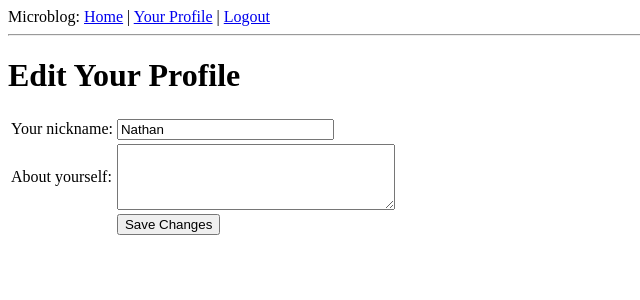
After one commit to ez-tutorials/FlaskMega, a Flask app: page /edit in a window 1280 px wide. The commit adds this page. Shown: the top 300 px of the page, without its empty margins (0-640 px from the left). Run offline with Flask 2, Linux system fonts and the light colour scheme; a user stored in the database is signed in; data comes from the database, SQL or seed files in the repository; both versions use the stored data as it was after the commit; some libraries are stand-ins or nearby versions.

Commit message:
Finished Tutorial VI

```diff
--- a/microblog/app/forms.py
+++ b/microblog/app/forms.py
@@ -4,11 +4,15 @@ from flask_wtf import Form
 "flask_wtf.Form" has been renamed to "FlaskForm" and will be removed in 1.0.
 """
 from flask_wtf import FlaskForm as Form
-from wtforms import StringField, BooleanField
-from wtforms.validators import DataRequired
+from wtforms import StringField, BooleanField, TextAreaField
+from wtforms.validators import DataRequired, Length
 """
 The DataRequired import is a validator, a function that can be attached to a field to perform validation on the data submitted by the user. The DataRequired validator simply checks that the field is not submitted empty.
 """
 class LoginForm(Form):
     openid = StringField('openid', validators=[DataRequired()])
     remember_me = BooleanField('remember_me', default=False)
+
+class EditForm(Form):
+    nickname = StringField('nickname', validators=[DataRequired()])
+    about_me = TextAreaField('about_me', validators=[Length(min=0, max=140)])
--- a/microblog/app/models.py
+++ b/microblog/app/models.py
@@ -1,4 +1,5 @@
 from app import db
+from hashlib import md5
 
 """
 Relational databases are good at storing relations between data items. Consider the case of a user writing a blog post. The user will have a record in the users table, and the post will have a record in the posts table. The most efficient way to record who wrote a given post is to link the two related records.
@@ -19,6 +20,15 @@ class User(db.Model):
     email = db.Column(db.String(120), index=True, unique=True)
     posts = db.relationship("Post", backref='author', lazy='dynamic')
 
+    """
+    Every time we modify the database we have to generate a new migration. Remember that in the database chapter we went through the pain of setting up a database migration system. We can see the fruits of that effort now. To add these two new fields to our database we just do this:
+    $ ./db_migrate.py
+
+    PS: close SQLit client before run the above command
+    """
+    about_me = db.Column(db.String(140))
+    last_seen = db.Column(db.DateTime)
+
     @property
     def is_authenticated(self):
         return True
@@ -36,6 +46,21 @@ class User(db.Model):
             return unicode(self.id)
         except NameError:
             return str(self.id)
+
+    def avatar(self, size):
+        """
+        The avatar method of User returns the URL of the user's avatar image, scaled to the requested size in pixels.
+
+        Turns out with the Gravatar service this is really easy to do. You just need to create an md5 hash of the user email and then incorporate it into the specially crafted URL that you see above. After the md5 of the email you can provide a number of options to customize the avatar. The d=mm determines what placeholder image is returned when a user does not have an Gravatar account. The mm option returns the "mystery man" image, a gray silhouette of a person. The s=N option requests the avatar scaled to the given size in pixels.
+
+        The nice thing about making the User class responsible for returning avatars is that if some day we decide Gravatar avatars are not what we want, we just rewrite the avatar method to return different URLs (even ones that points to our own web server, if we decide we want to host our own avatars), and all our templates will start showing the new avatars automatically.
+        """
+        email = self.email
+        # https: // en.gravatar.com / userimage / 76305420 / e795a415c4e6e3415c961787136428ef.jpg?size = 200
+        # this line is to replace zhouen.nathan@yahoo.com with nathanzhou@qq.com so that Gravatar can work for this email address
+        if email == "zhouen.nathan@yahoo.com":
+            email = "nathanzhou@qq.com"
+        return 'http://www.gravatar.com/avatar/%s?d=mm&s=%d' % (md5(email.encode('utf-8')).hexdigest(), size)
 
     def __repr__(self):
         """
--- a/microblog/app/templates/base.html
+++ b/microblog/app/templates/base.html
@@ -14,6 +14,7 @@ Blocks are given a unique name, and their content can be replaced or enhanced in
     <div>Microblog:
         <a href="{{ url_for('index') }}">Home</a>
         {% if g.user.is_authenticated %}
+        | <a href="{{ url_for('user', nickname=g.user.nickname) }}">Your Profile</a>
         | <a href="{{ url_for('logout') }}">Logout</a>
         {% endif %}
     </div>
--- /dev/null
+++ b/microblog/app/templates/edit.html
@@ -0,0 +1,23 @@
+<!-- extend base layout -->
+{% extends "base.html" %}
+
+{% block content %}
+    <h1>Edit Your Profile</h1>
+    <form action="" method="post" name="edit">
+        {{form.hidden_tag()}}
+        <table>
+            <tr>
+                <td>Your nickname:</td>
+                <td>{{ form.nickname(size=24) }}</td>
+            </tr>
+            <tr>
+                <td>About yourself:</td>
+                <td>{{ form.about_me(cols=32, rows=4) }}</td>
+            </tr>
+            <tr>
+                <td></td>
+                <td><input type="submit" value="Save Changes"></td>
+            </tr>
+        </table>
+    </form>
+{% endblock %}
--- /dev/null
+++ b/microblog/app/templates/post.html
@@ -0,0 +1,6 @@
+<table>
+    <tr valign="top">
+        <td><img src="{{ post.author.avatar(50) }}"></td>
+        <td><i>{{ post.author.nickname }} says:</i><br>{{ post.body }}</td>
+    </tr>
+</table>
--- a/microblog/app/views.py
+++ b/microblog/app/views.py
@@ -1,4 +1,5 @@
 from flask import render_template, flash, redirect, session, url_for, request, g
+from datetime import datetime
 """
 The g global is setup by Flask as a place to store and share data during the life of a request. As I'm sure you guessed by now, we will be storing the logged in user here.
 
@@ -9,14 +10,12 @@ The flask.session provides a much more complex service along those lines. Once d
 from flask_login import login_user, logout_user, current_user, login_required
 from app import app, db
 from app import oid, lm
-from .forms import LoginForm
+from .forms import LoginForm, EditForm
 from .models import User
 
 """
 The two route decorators above the function create the mappings from URLs / and /index to this function.
 """
-
-
 @app.route('/')
 @app.route('/index')
 @login_required
@@ -150,9 +149,52 @@ we check g.user to determine if a user is already logged in. To implement this w
 @app.before_request
 def before_request():
     g.user = current_user
+    if g.user.is_authenticated:
+        g.user.last_seen = datetime.utcnow()
+        db.session.add(g.user)
+        db.session.commit()
 
 
 @app.route('/logout')
 def logout():
     logout_user()
     return redirect(url_for('index'))
+
+
+# User Profile Page
+"""
+The @app.route decorator that we used to declare this view function looks a little bit different than the previous ones. In this case we have an argument in it, which is indicated as <nickname>. This translates into an argument of the same name added to the view function. When the client requests, say, URL /user/miguel the view function will be invoked with nickname set to 'miguel'.
+The implementation of the view function should have no surprises. First we try to load the user from the database, using the nickname that we received as argument. If that doesn't work then we just redirect to the main page with an error message, as we have seen in the previous chapter.
+
+Once we have our user, we just send it in the render_template call, along with some fake posts. Note that in the user profile page we will be displaying only posts by this user, so our fake posts have the author field correctly set.
+"""
+@app.route('/user/<nickname>')
+@login_required
+def user(nickname):
+    user = User.query.filter_by(nickname=nickname).first()
+    if user == None:
+        flash('User %s not found.' % nickname)
+        return redirect(url_for('index'))
+    posts = [
+        {'author': user, 'body': 'Test post #1'},
+        {'author': user, 'body': 'Test post #2'}
+    ]
+    return render_template('user.html',
+                           user=user,
+                           posts=posts)
+
+@app.route('/edit', methods=['GET', 'POST'])
+@login_required
+def edit():
+    form = EditForm()
+    if form.validate_on_submit():
+        g.user.nickname = form.nickname.data
+        g.user.about_me = form.about_me.data
+        db.session.add(g.user)
+        db.session.commit()
+        flash('Your changes have been saved.')
+        return redirect(url_for('edit'))
+    else:
+        form.nickname.data = g.user.nickname
+        form.about_me.data = g.user.about_me
+    return render_template('edit.html', form=form)
--- a/microblog/config.py
+++ b/microblog/config.py
@@ -14,6 +14,7 @@ In practice, we will find that a lot of people don't even know that they already
 To make it easier for users to login to our site with one of these commonly available OpenIDs, we will add links to a short list of them, so that the user does not have to type the OpenID by hand.
 """
 OPENID_PROVIDERS = [
+    {'name': 'Facebook', 'url': 'http://www.facebook.com/<username>'},
     {'name': 'Google', 'url': 'https://www.google.com/accounts/o8/id'},
     {'name': 'Yahoo', 'url': 'https://me.yahoo.com'},
     {'name': 'AOL', 'url': 'http://openid.aol.com/<username>'},
```
Also changed, not shown: microblog/app/templates/user.html (added, +29 -0 lines), microblog/db_repository/versions/005_migration.py (added, +31 -0 lines), microblog/app.db, 1 other file.
